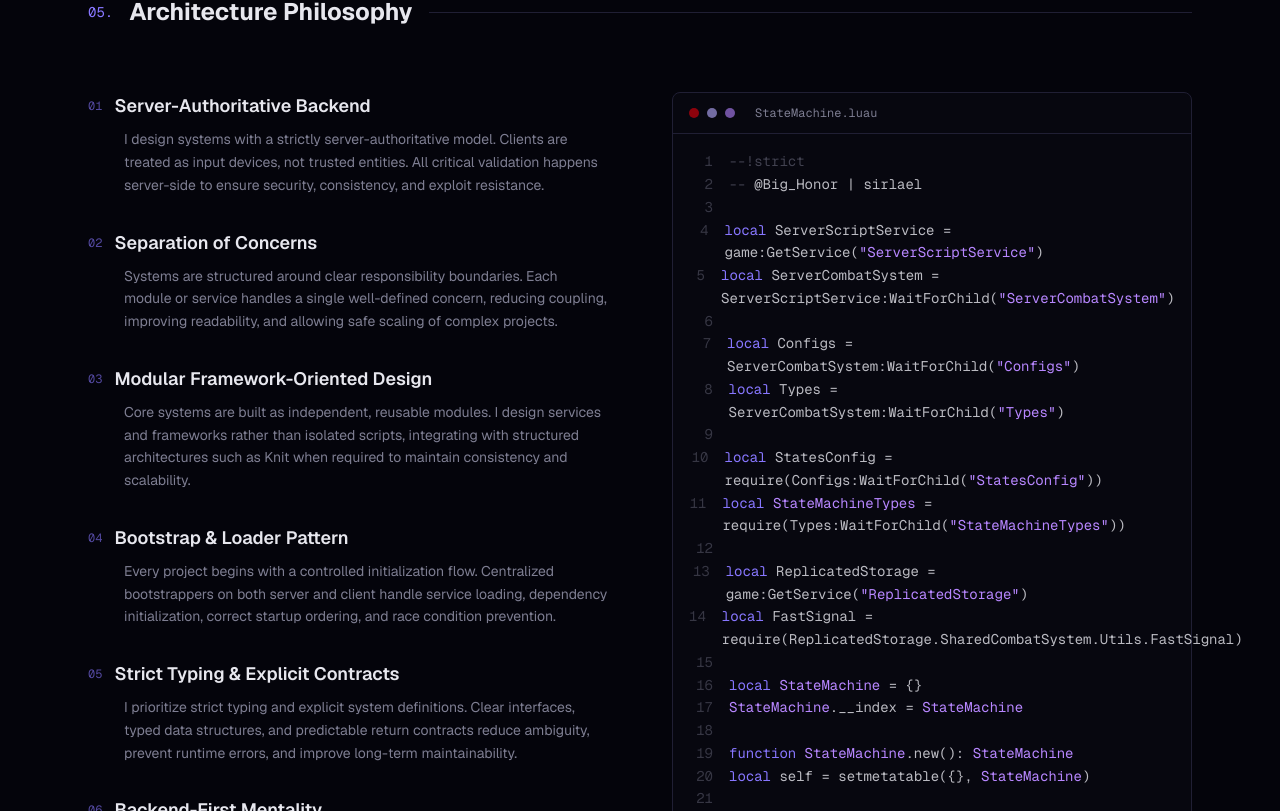
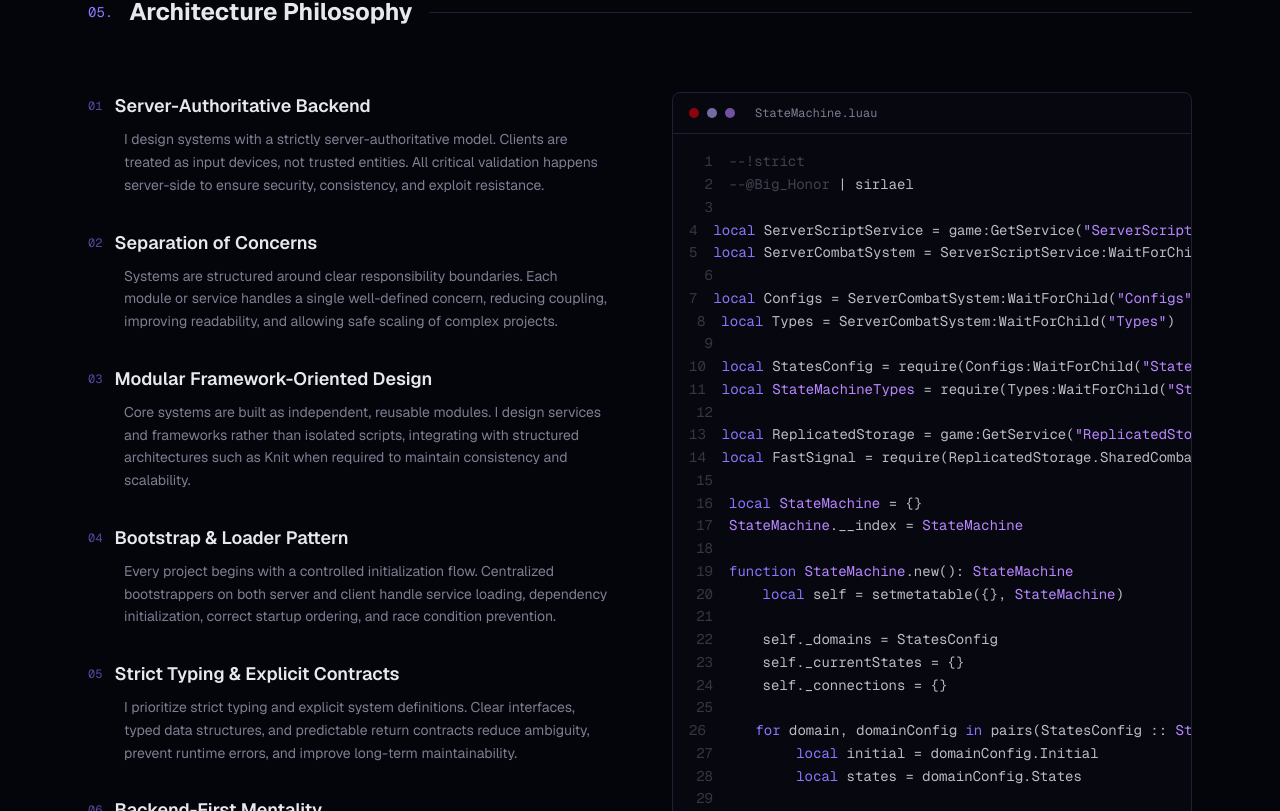
Before and after one commit to SirLael/laelportfolio, a Next.js app: page / in a window 1280 px wide. Shown: the part 4689-5500 px from the top of the page. Built offline with nearby package versions, Linux system fonts and the light colour scheme.

Commit message:
code sample improvements - philosophy section

```diff
--- a/components/philosophy-section.tsx
+++ b/components/philosophy-section.tsx
@@ -55,7 +55,7 @@ const principles = [
 
 const codeLines = [
   "--!strict",
-  "-- @Big_Honor | sirlael",
+  "--@Big_Honor | sirlael",
   "",
   "local ServerScriptService = game:GetService(\"ServerScriptService\")",
   "local ServerCombatSystem = ServerScriptService:WaitForChild(\"ServerCombatSystem\")",
@@ -120,12 +120,15 @@ export function PhilosophySection() {
   useEffect(() => {
     const interval = setInterval(() => {
       setVisibleLines((prev) => {
-        if (prev >= codeLines.length) return prev
-       return prev + 1
+        if (prev >= codeLines.length) {
+          clearInterval(interval)
+          return prev
+        }
+        return prev + 1
       })
     }, 80)
 
-  return () => clearInterval(interval)
+    return () => clearInterval(interval)
   }, [])
 
   return (
@@ -167,7 +170,7 @@ export function PhilosophySection() {
                 </span>
               </div>
 
-              <div className="p-4 font-mono text-sm leading-relaxed">
+              <div className="p-4 font-mono text-sm leading-relaxed overflow-x-auto whitespace-pre">
                 {codeLines.map((line, i) => (
                   <div
                     key={i}
@@ -177,7 +180,7 @@ export function PhilosophySection() {
                     <span className="mr-4 w-6 text-right text-muted-foreground/40 select-none">
                       {i + 1}
                     </span>
-                    <span>
+                    <span className="whitespace-pre">
                       {formatCodeLine(line)}
                     </span>
                   </div>
@@ -224,7 +227,7 @@ function formatCodeLine(line: string) {
     "StateName",
   ]
 
-  const tokens = line.split(/(\s+|[{}()[\]:.=<>~]|"[^"]*"|`[^`]*`)/)
+  const tokens = line.split(/(\s+|[{}()[\]:.=<>~,]|::|"[^"]*"|`[^`]*`)/)
 
   return tokens.map((token, i) => {
     if (token.startsWith("--")) {
```
